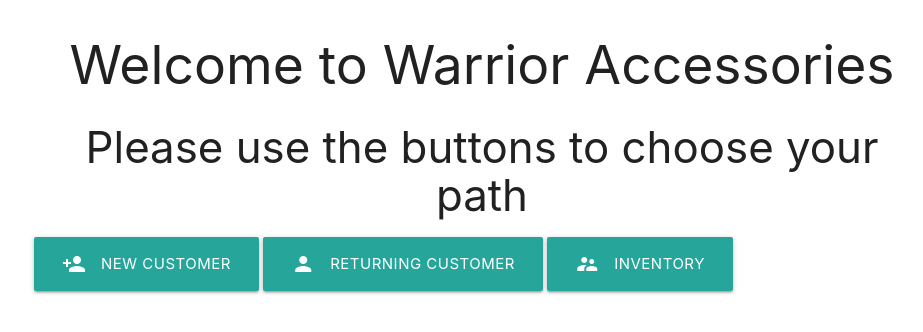
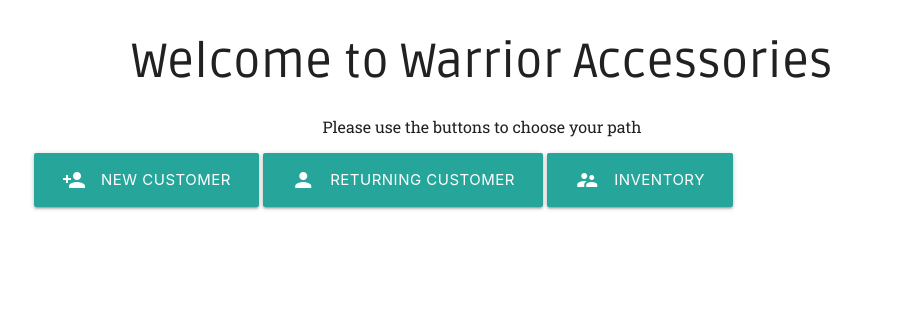
Before and after one commit to bealearnscode/warrior_accesories, a plain HTML site: page index.html in a window 1280 px wide. Shown: the whole page, without its empty margins (158-1081 px from the left). Drawn offline with nearby package versions, Linux system fonts and the light colour scheme.

Commit message:
change font size and styles

```diff
--- a/assets/css/style.css
+++ b/assets/css/style.css
@@ -3,3 +3,15 @@
 {
     text-align: center;
 }
+
+#welcome
+{
+    Font-Family: 'Ruda', Sans-Serif;
+    Font-Size: 48px;
+}
+
+#path
+{
+    Font-Family: 'Roboto Slab', Serif;
+    Font-Size: 16px;
+}
```
